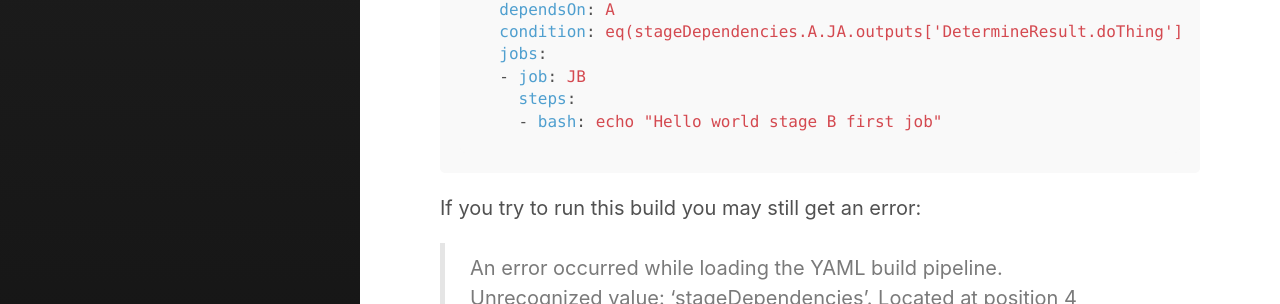
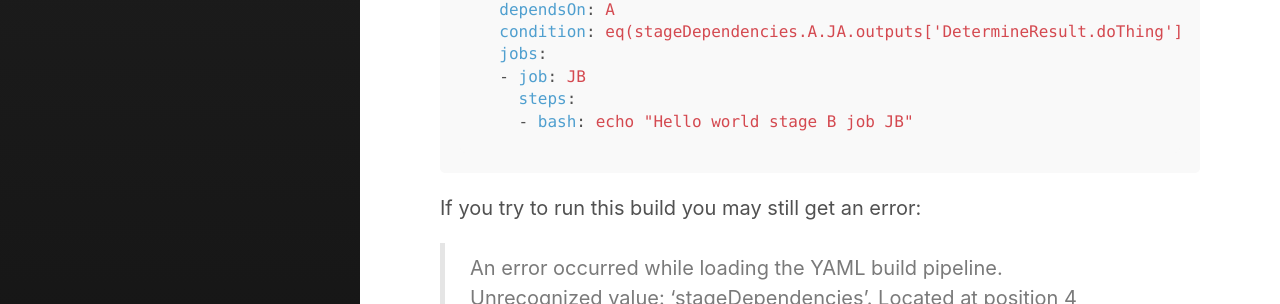
Before and after one commit to kmadof/kmadof.github.io, a Jekyll site: the page built from _posts/2020-05-05-cross-stage-variables.md, in a window 1280 px wide. Shown: the part 1791-2095 px from the top of the page. Built offline with Jekyll 4.4.1, drawn with Linux system fonts in a browser that asks for light colours.

Commit message:
Small change in article

````diff
--- a/_posts/2020-05-05-Cross-stage-variables.md
+++ b/_posts/2020-05-05-cross-stage-variables.md
@@ -62,7 +62,7 @@ stages:
   jobs:
   - job: JB
     steps:
-    - bash: echo "Hello world stage B first job"
+    - bash: echo "Hello world stage B job JB"
 ```
 
 If you try to run this build you may still get an error:
````
